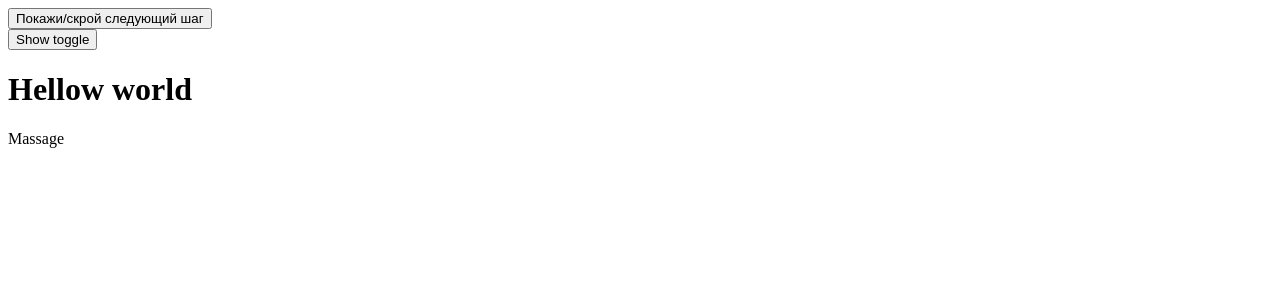
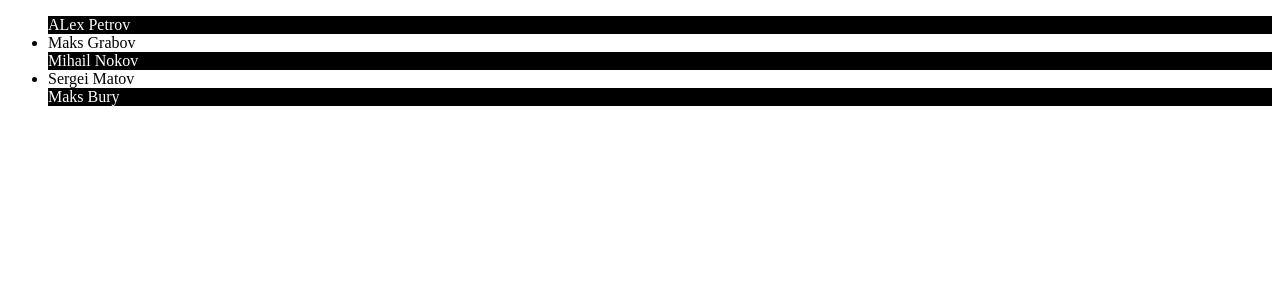
Before and after one commit to EvgenPrushk/ReactLessons, a React (Create React App) app in the folder react-tutorial/: page / in a window 1280 px wide. Shown: the top 300 px of the page. Built offline with nearby package versions, Linux system fonts and the light colour scheme.

Commit message:
feat: add lesson10

```diff
--- a/react-tutorial/src/App.js
+++ b/react-tutorial/src/App.js
@@ -1,27 +1,35 @@
 import React from "react";
-import { useState } from "react";
 // import { useState } from "react";
-import Content from "./Content";
-import RecursiveButton from "./RecursiveButton";
+// import { useState } from "react";
+// import Content from "./Content";
+// import RecursiveButton from "./RecursiveButton";
 
 function App(props) {
-  const [showMode, setShowMode] = useState(true);
+  const users = [
+    { id: 1, name: "ALex", surename: "Petrov" },
+    { id: 2, name: "Maks", surename: "Grabov" },
+    { id: 3, name: "Mihail", surename: "Nokov" },
+    { id: 4, name: "Sergei", surename: "Matov" },
+    { id: 5, name: "Maks", surename: "Bury" },
+  ];
 
-  const handlerClick = () => {
-    setShowMode(!showMode);
+  const handlerMouseEnter = (user) => {
+    console.log(`${user.name} ${user.surename}`);
   };
-  let content = null;
-  if (showMode) {
-    content = <Content />;
-  } else {
-  }
-  return (
-    <div>
-      <RecursiveButton />
-      <button onClick={handlerClick}>Show toggle</button>
-      {content}
-    </div>
-  );
+  // кей идет у того компонента, который идет в качестве элемента массива
+  let lis = users.map((user, index) => {
+    let style = {};
+    const even = index % 2 === 0;
+    if (even) {
+      style = { color: "white", background: "black" };
+    }
+    return (
+      <li key={user.id} style={style} onMouseEnter={() => handlerMouseEnter(user)}>
+        {user.name} {user.surename}
+      </li>
+    );
+  });
+  return <ul>{lis}</ul>;
 }
 
 export default App;
```
